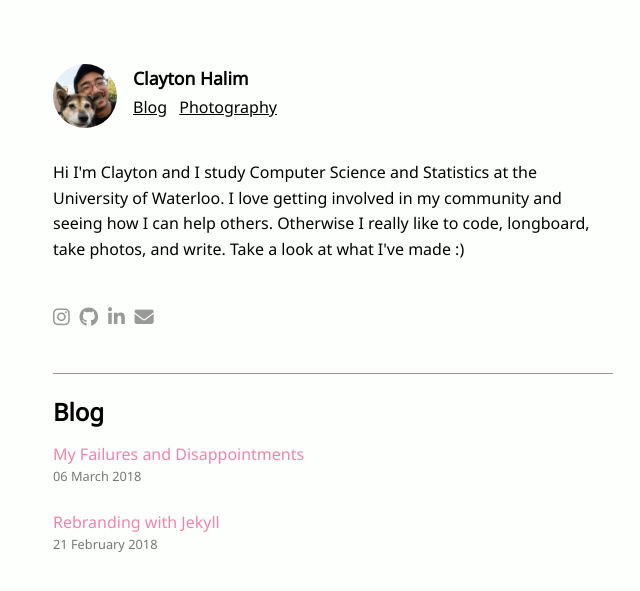
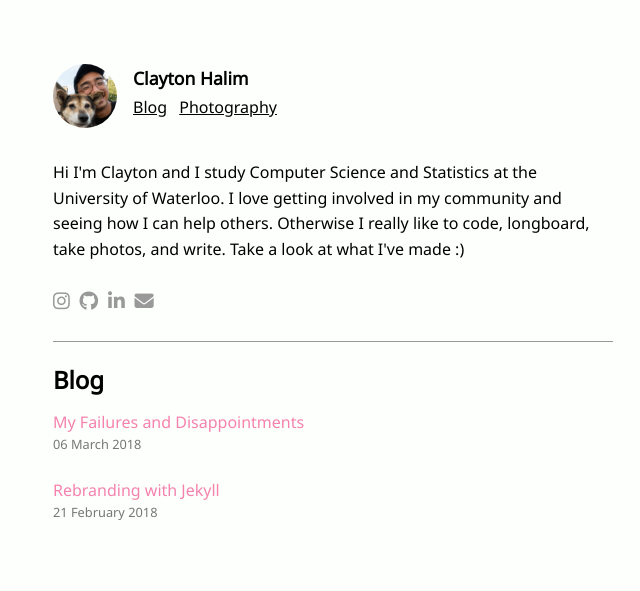
Before and after one commit to clayton-halim/clayton-halim.github.io, a Jekyll site: the page built from index.html, in a window 1280 px wide. Shown: the top 591 px of the page, without its empty margins (307-947 px from the left). Built offline with Jekyll 4.4.1, drawn with Linux system fonts in a browser that asks for light colours; nearby versions of some CDN libraries.

Commit message:
Reduce margin

```diff
--- a/assets/css/style.css
+++ b/assets/css/style.css
@@ -47,7 +47,7 @@
 ul,
 ol,
 form {
-  margin-bottom: 2.5rem;
+  margin-bottom: 1.5rem;
 }
 
 ul, ol {
```
